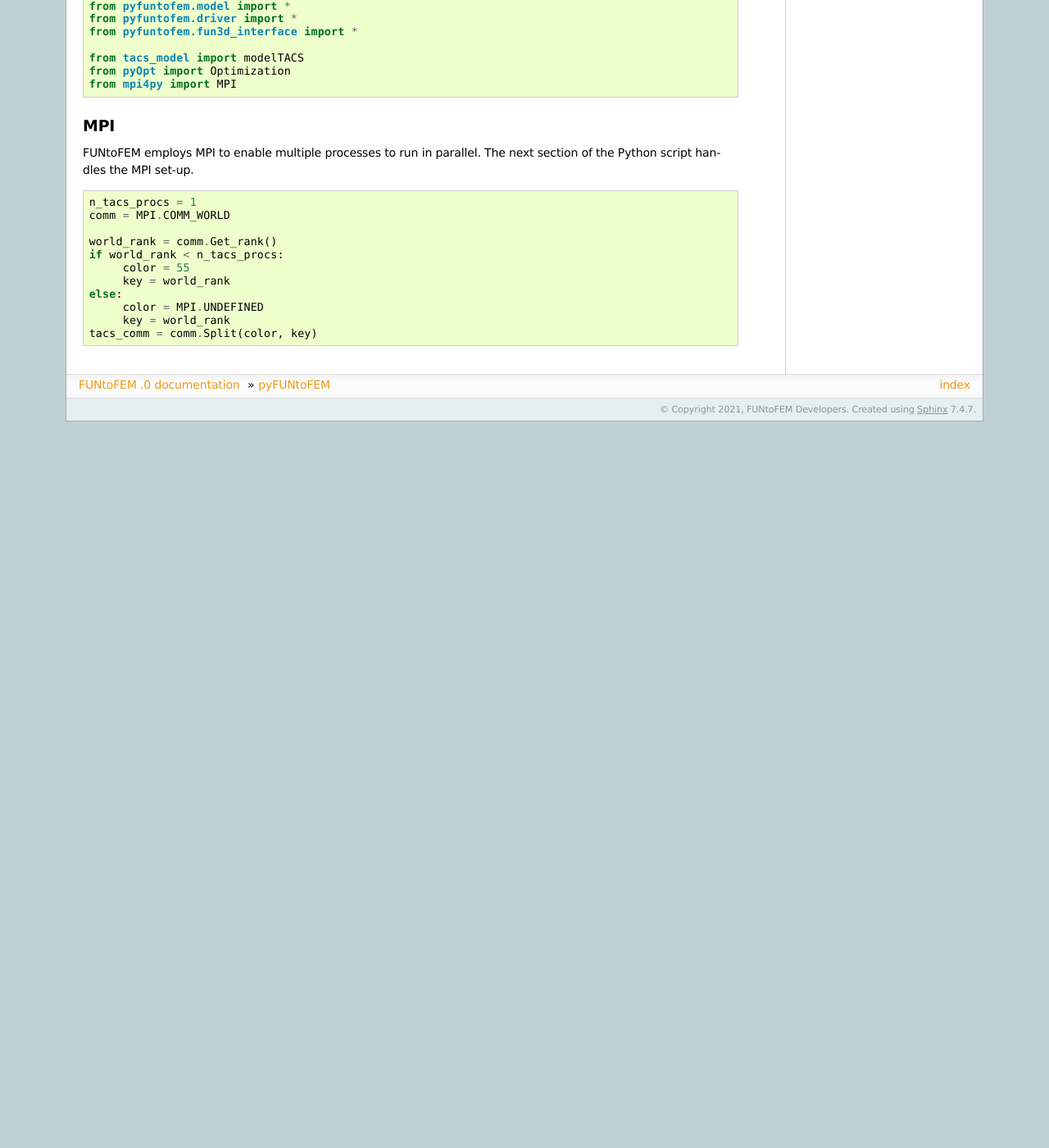
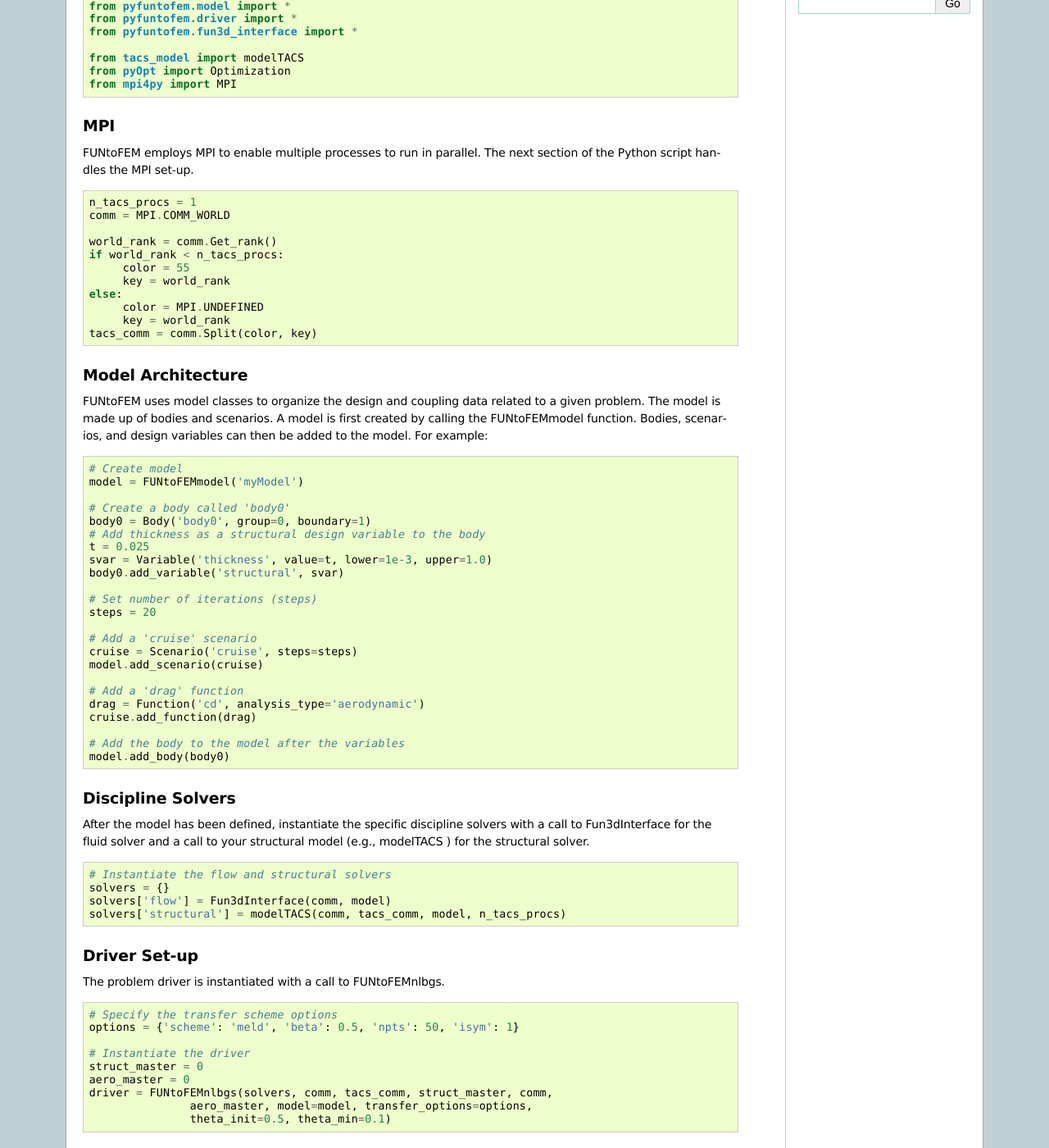
Before and after one commit to smdogroup/funtofem, a Sphinx documentation site: the page built from docs/py_script.rst, in a window 1280 px wide and 1400 px high, scrolled down 270 px. Shown: the whole window at 82% size. Built offline with Sphinx 7.4.7, drawn with Linux system fonts in a browser that asks for light colours; before the commit the page ends 900 px from its top, so only the background shows below that; some of the changed text lies outside the part shown.

Commit message:
Update py_script.rst

```diff
--- a/docs/py_script.rst
+++ b/docs/py_script.rst
@@ -37,3 +37,91 @@ The next section of the Python script handles the MPI set-up.
         color = MPI.UNDEFINED
         key = world_rank
    tacs_comm = comm.Split(color, key)
+
+Model Architecture
+==================
+FUNtoFEM uses model classes to organize the design and coupling data related to a given problem.
+The model is made up of bodies and scenarios. A model is first created by calling the FUNtoFEMmodel function.
+Bodies, scenarios, and design variables can then be added to the model. For example:
+
+.. code-block:: python
+
+     # Create model
+     model = FUNtoFEMmodel('myModel')
+
+     # Create a body called 'body0'
+     body0 = Body('body0', group=0, boundary=1)
+     # Add thickness as a structural design variable to the body
+     t = 0.025
+     svar = Variable('thickness', value=t, lower=1e-3, upper=1.0)
+     body0.add_variable('structural', svar)
+
+     # Set number of iterations (steps)
+     steps = 20
+
+     # Add a 'cruise' scenario
+     cruise = Scenario('cruise', steps=steps)
+     model.add_scenario(cruise)
+
+     # Add a 'drag' function
+     drag = Function('cd', analysis_type='aerodynamic')
+     cruise.add_function(drag)
+
+     # Add the body to the model after the variables
+     model.add_body(body0)
+
+Discipline Solvers
+==================
+After the model has been defined, instantiate the specific discipline solvers with a call to
+Fun3dInterface for the fluid solver and a call to your structural model (e.g., modelTACS ) for the structural solver.
+
+.. code-block:: python
+
+     # Instantiate the flow and structural solvers
+     solvers = {}
+     solvers['flow'] = Fun3dInterface(comm, model)
+     solvers['structural'] = modelTACS(comm, tacs_comm, model, n_tacs_procs)
+
+Driver Set-up
+=============
+The problem driver is instantiated with a call to FUNtoFEMnlbgs.
+
+.. code-block:: python
+
+     # Specify the transfer scheme options
+     options = {'scheme': 'meld', 'beta': 0.5, 'npts': 50, 'isym': 1}
+
+     # Instantiate the driver
+     struct_master = 0
+     aero_master = 0
+     driver = FUNtoFEMnlbgs(solvers, comm, tacs_comm, struct_master, comm,
+                    aero_master, model=model, transfer_options=options,
+                    theta_init=0.5, theta_min=0.1)
+
+Driver Call
+===========
+In order to run simulations, calls to the driver are used.
+In this example, a value for the design variable (thickness) is set.
+Then the .solve_forward() member function is called to run the forward analysis and
+the .solver_adjoint() member function is called to run the adjoint analysis.
+
+.. code-block:: python
+
+     # Set variable value
+     x0 = np.array([0.025])
+     model.set_variables(x0)
+
+     # Get the function value
+     fail = driver.solve_forward()
+     funcs0 = model.get_functions()
+     f0vals = []
+     for func in funcs0:
+          f0vals.append(func.value)
+          if comm.rank == 0:
+               print('Function value: ', func.value)
+
+     # Evaluate the function gradient
+     fail = driver.solve_adjoint()
+     grads = model.get_function_gradients()
+     if comm.rank == 0:
+          print('Adjoint gradient: ', grads)
```
